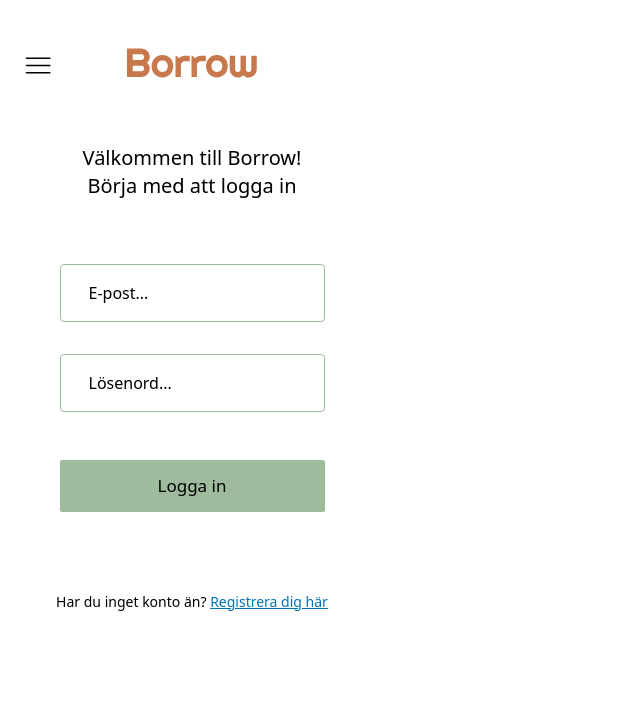
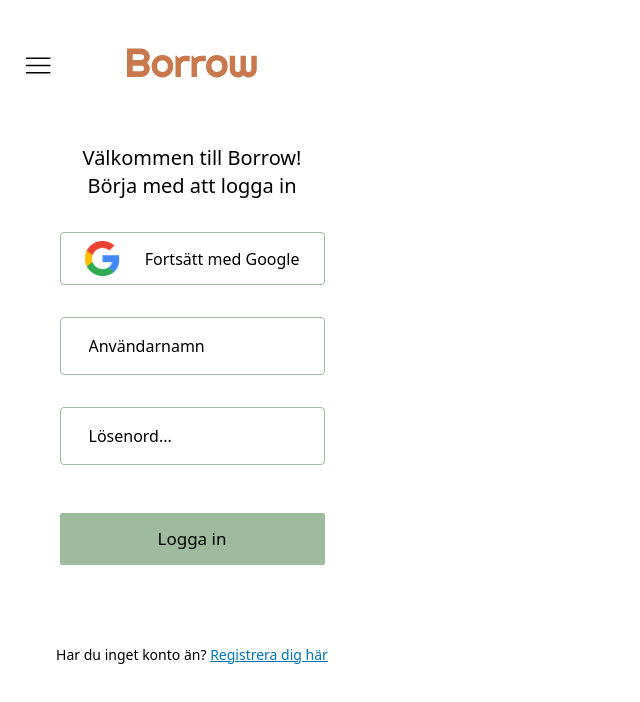
Before and after one commit to Guido-Pierri/borrow-app, a Next.js app: page /login in a window 1280 px wide. Shown: the top 702 px of the page, without its empty margins (0-640 px from the left). Built offline with nearby package versions, Linux system fonts and the light colour scheme.

Commit message:
sign in with Google button

```diff
--- a/p-components/logIn.tsx
+++ b/p-components/logIn.tsx
@@ -3,6 +3,7 @@ import { useContext, useEffect, useState } from 'react'
 import { LogIn } from '@/types/logIns'
 import { MyContext } from '@/contexts/my-context-provider'
 import router from 'next/router'
+import { signIn } from 'next-auth/react'
 
 export default function Login() {
   const {
@@ -20,60 +21,81 @@ export default function Login() {
 
   console.log(formData)
 
-  const handleSubmit = async (event: React.FormEvent<HTMLFormElement>) => {
-    event.preventDefault()
-    console.log('in i handlesubmit')
+  const [username, setUsername] = useState('')
+  const [password, setPassword] = useState('')
+  const [error, setError] = useState<string | null>(null)
 
-    const apiData: LogIn = {
-      email: formData.email,
-      password: formData.password,
+  const handleSubmit = async (e: React.FormEvent<HTMLFormElement>) => {
+    e.preventDefault()
+    const result = await signIn('credentials', {
+      username,
+      password,
+      callbackUrl: '/ads/',
+      redirect: false, // Prevents automatic redirection on success
+    })
+    if (result === undefined) {
+      return
     }
 
-    const response = await fetch('/api/user', {
-      method: 'POST',
-      headers: {
-        'Content-Type': 'application/json',
-      },
-      body: JSON.stringify(apiData),
-    })
+    if (result.error) {
+      setError('Wrong credentials')
+    } else {
+      router.push(`/ads`)
+    }
 
-    const data = await response.json()
+    //   event.preventDefault()
+    //   console.log('in i handlesubmit')
 
-    console.log('response from api', response)
-    console.log('data:', data)
-    set_id(data)
-    console.log('_id', data)
+    //   const apiData: LogIn = {
+    //     email: formData.email,
+    //     password: formData.password,
+    //   }
 
-    if (response.ok) {
-      console.log('inside if-statement')
-      console.log('_id', data)
+    //   const response = await fetch('/api/user', {
+    //     method: 'POST',
+    //     headers: {
+    //       'Content-Type': 'application/json',
+    //     },
+    //     body: JSON.stringify(apiData),
+    //   })
 
-      const userData = await fetch(`api/user/${data}`, {
-        method: 'POST',
-        headers: {
-          'Content-Type': 'application/json',
-        },
-        body: JSON.stringify(data),
-      })
+    //   const data = await response.json()
 
-      const data2 = await userData.json()
-      console.log('data2', data2)
+    //   console.log('response from api', response)
+    //   console.log('data:', data)
+    //   set_id(data)
+    //   console.log('_id', data)
 
-      setFirstAndLastName(data2.result.firstAndLastName)
-      console.log(
-        'data2.result.firstAndLastName',
-        data2.result.firstAndLastName
-      )
+    //   if (response.ok) {
+    //     console.log('inside if-statement')
+    //     console.log('_id', data)
 
-      setIsLoggedIn(true)
-      console.log(isLoggedIn)
+    //     const userData = await fetch(`api/user/${data}`, {
+    //       method: 'POST',
+    //       headers: {
+    //         'Content-Type': 'application/json',
+    //       },
+    //       body: JSON.stringify(data),
+    //     })
 
-      // window.location.href = `/ads/${data}`
-      router.push(`/ads/${data}`)
-    } else {
-      alert('Inloggning misslyckades')
-    }
-    console.log(response)
+    //     const data2 = await userData.json()
+    //     console.log('data2', data2)
+
+    //     setFirstAndLastName(data2.result.firstAndLastName)
+    //     console.log(
+    //       'data2.result.firstAndLastName',
+    //       data2.result.firstAndLastName
+    //     )
+
+    //     setIsLoggedIn(true)
+    //     console.log(isLoggedIn)
+
+    //     // window.location.href = `/ads/${data}`
+    //     router.push(`/ads/${data}`)
+    //   } else {
+    //     alert('Inloggning misslyckades')
+    //   }
+    //   console.log(response)
   }
 
   const handleInputChange = (event: React.ChangeEvent<HTMLInputElement>) => {
@@ -106,21 +128,31 @@ export default function Login() {
           </h1>
           <p className="text-xl text-black">Börja med att logga in</p>
         </div>
+        <div>
+          <button
+            className="rounded py-2 px-6 border w-[265px] outline-[#9EBB9D] border-[#9EBB9D] placeholder-[#000000] bg-[#fff]"
+            onClick={() => signIn('google', { callbackUrl: '/ads' })}
+          >
+            <div className="flex justify-between items-center">
+              <img src="/Google__G__Logo 1.svg" />
+              <p> Fortsätt med Google </p>
+            </div>
+          </button>
+        </div>
         <form onSubmit={handleSubmit}>
-          <label>
+          <label htmlFor="username"></label>
           <input
             className="rounded py-4 px-7 mt-8 border w-[265px] outline-[#9EBB9D] border-[#9EBB9D] placeholder-[#000000] bg-[#fff]"
-              placeholder="E-post..."
-              type="email"
-              name="email"
-              pattern="^[A-Za-z0-9+_.-]+@(.+)$"
+            placeholder="Användarnamn"
+            type="text"
+            name="username"
+            // pattern="^[A-Za-z0-9+_.-]+@(.+)$"
             required
-              minLength={10}
-              value={formData.email}
-              onChange={handleInputChange}
+            // minLength={10}
+            value={username}
+            onChange={(e) => setUsername(e.target.value)}
           />
-          </label>
-          <label>
+          <label htmlFor="password"></label>
           <input
             className="rounded py-4 px-7 mt-8 border w-[265px] outline-[#9EBB9D] border-[#9EBB9D] placeholder-[#000000] bg-[#fff]"
             placeholder="Lösenord..."
@@ -130,10 +162,9 @@ export default function Login() {
             pattern="(?=.*\d)(?=.*[a-z])(?=.*[A-Z]).{8,}"
             title="Måste innehålla minst en siffra och en stor och liten bokstav, och minst 8 eller fler tecken"
             minLength={8}
-              value={formData.password}
-              onChange={handleInputChange}
+            value={password}
+            onChange={(e) => setPassword(e.target.value)}
           />
-          </label>
 
           <div className="py-12">
             <button
@@ -154,6 +185,7 @@ export default function Login() {
             </p>
           </div>
         </form>
+        {error && <p>{error}</p>}
       </div>
     </div>
   )
--- a/pages/auth/signin.tsx
+++ b/pages/auth/signin.tsx
@@ -57,8 +57,8 @@ const SignIn: NextPage<Props> = ({}) => {
       {error && <p>{error}</p>}
       <div>
         <button
-          className="border border-2 border-[#9EBB9D] rounded"
-          onClick={() => router.push('/api/auth/signin/google')}
+          className=" border-2 border-[#9EBB9D] rounded"
+          onClick={() => signIn('google')}
         >
           <div className="flex">
             <img src="/Google__G__Logo 1.svg" />
```
Lines whose indentation alone changed are shown as unchanged.
